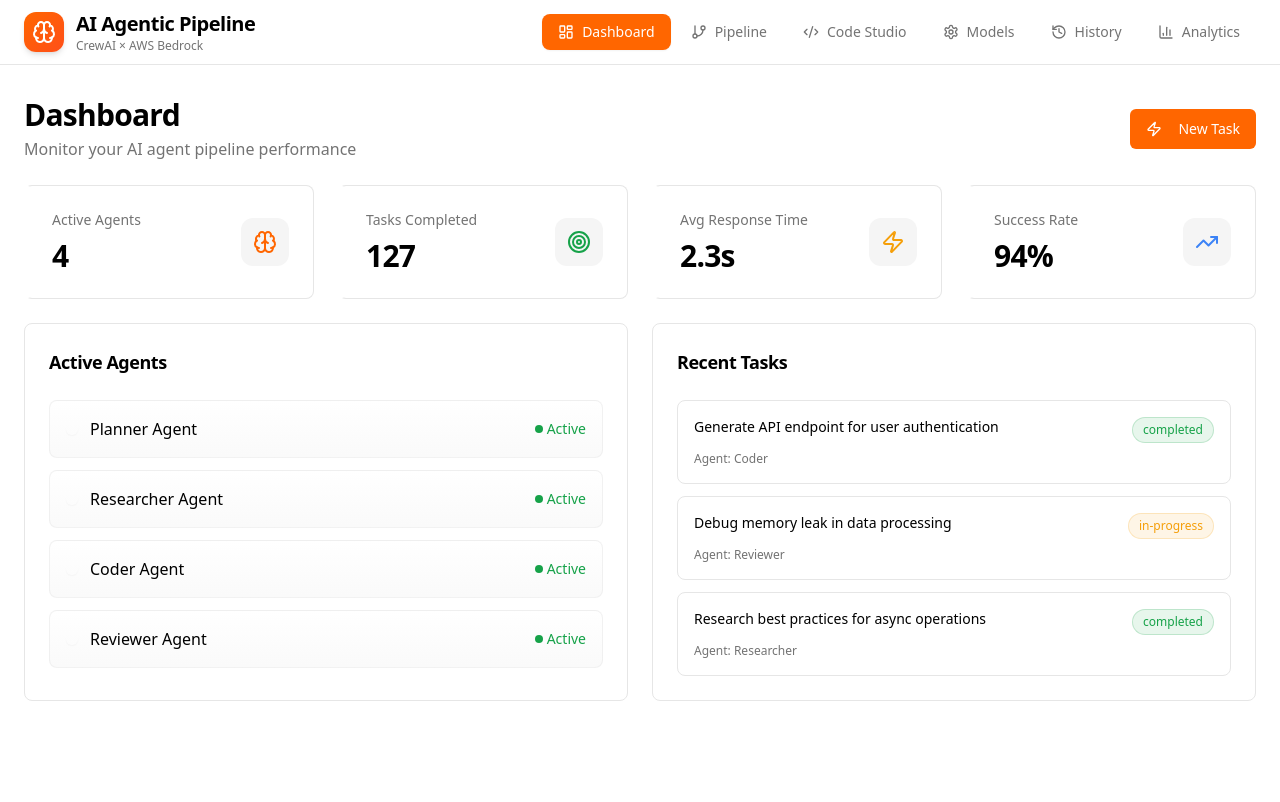
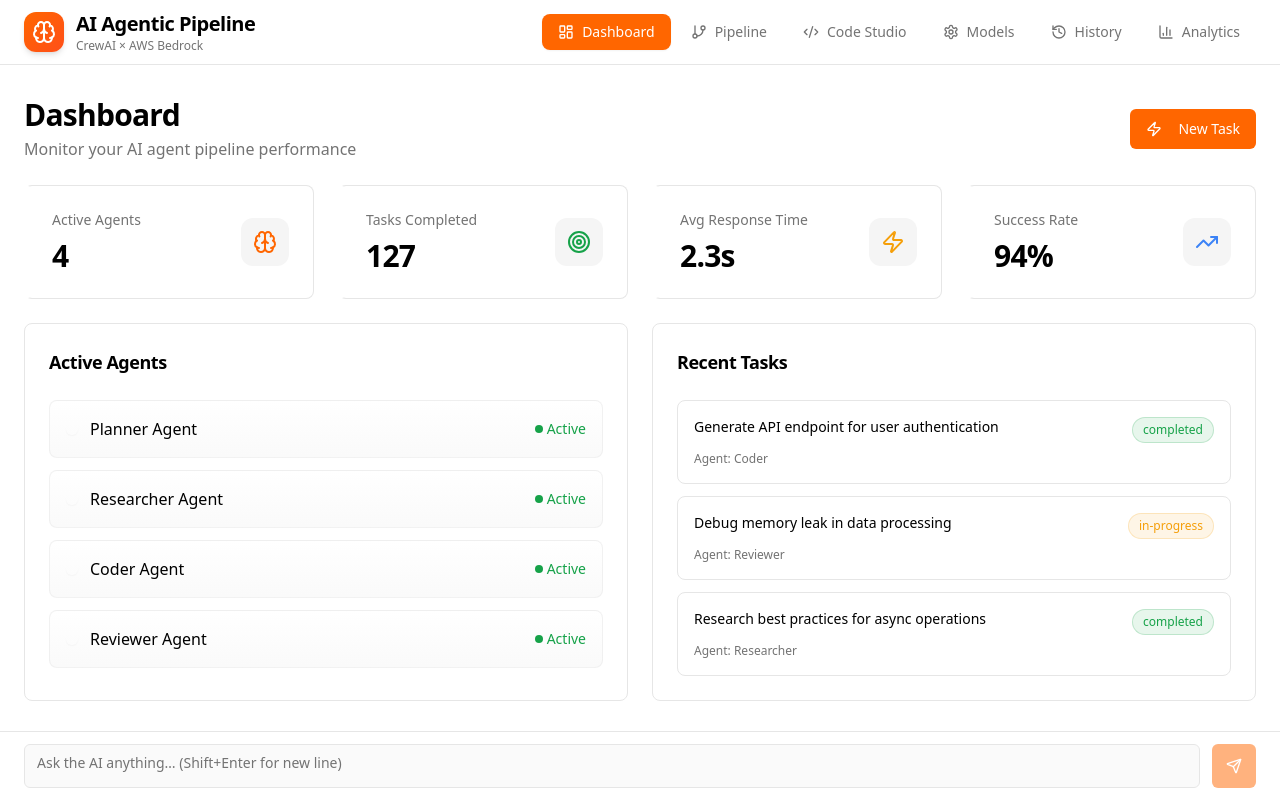
Before and after one commit to rajshah9305/bedrock-crew, a React (Vite) app: page / in a window 1280 px wide. Built offline with nearby package versions, Linux system fonts and the light colour scheme; the HTML template or start-up script is replaced by a standard one.

Commit message:
Add chat input in footer
Co-authored-by: rajshah9305 <198112396+rajshah9305@users.noreply.github.com>

```diff
--- a/src/components/Layout.tsx
+++ b/src/components/Layout.tsx
@@ -12,8 +12,13 @@ const Layout = () => {
     { name: "Analytics", href: "/analytics", icon: BarChart3 },
   ];
 
+  const handleChatSubmit = (message: string) => {
+    console.log("User message:", message);
+    // TODO: wire to AI backend
+  };
+
   return (
-    <div className="min-h-screen bg-background">
+    <div className="min-h-screen bg-background flex flex-col">
       <header className="sticky top-0 z-50 w-full border-b border-border bg-background/95 backdrop-blur supports-[backdrop-filter]:bg-background/60">
         <div className="container flex h-16 items-center justify-between px-6 max-w-7xl mx-auto">
           <div className="flex items-center gap-3">
@@ -48,9 +53,11 @@ const Layout = () => {
         </div>
       </header>
 
-      <main className="container py-8 px-6 max-w-7xl mx-auto">
+      <main className="container py-8 px-6 max-w-7xl mx-auto flex-1">
         <Outlet />
       </main>
+
+      <ChatInput onSubmit={handleChatSubmit} />
     </div>
   );
 };
```
